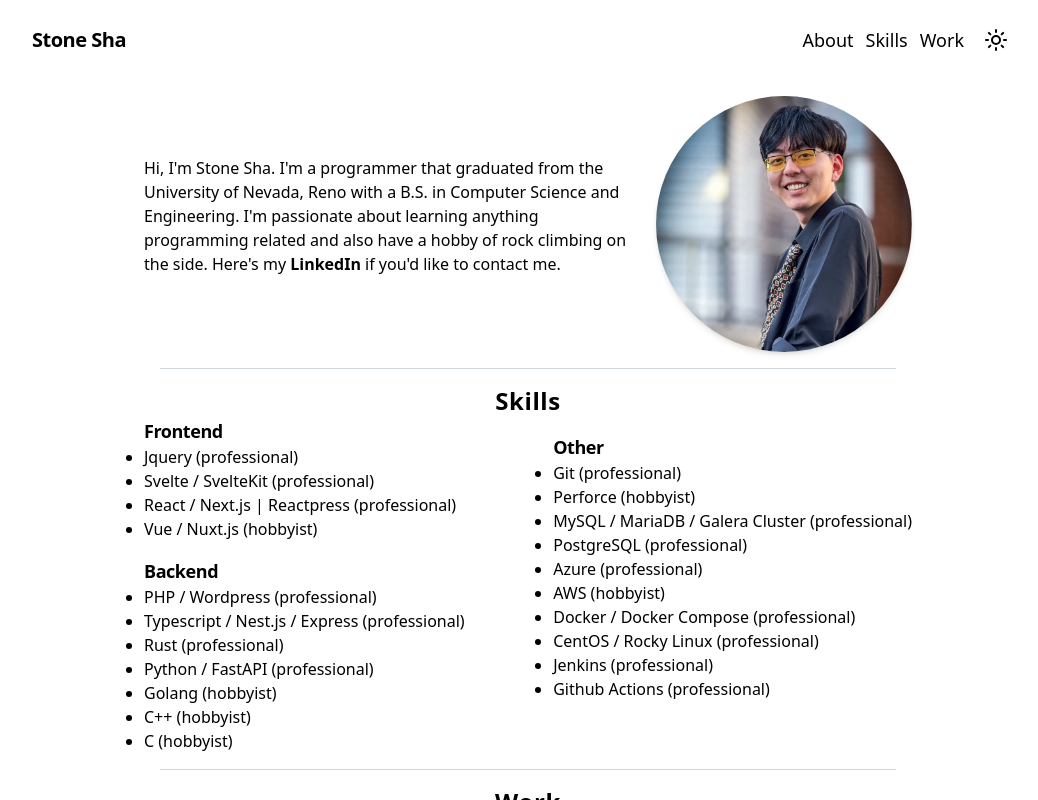
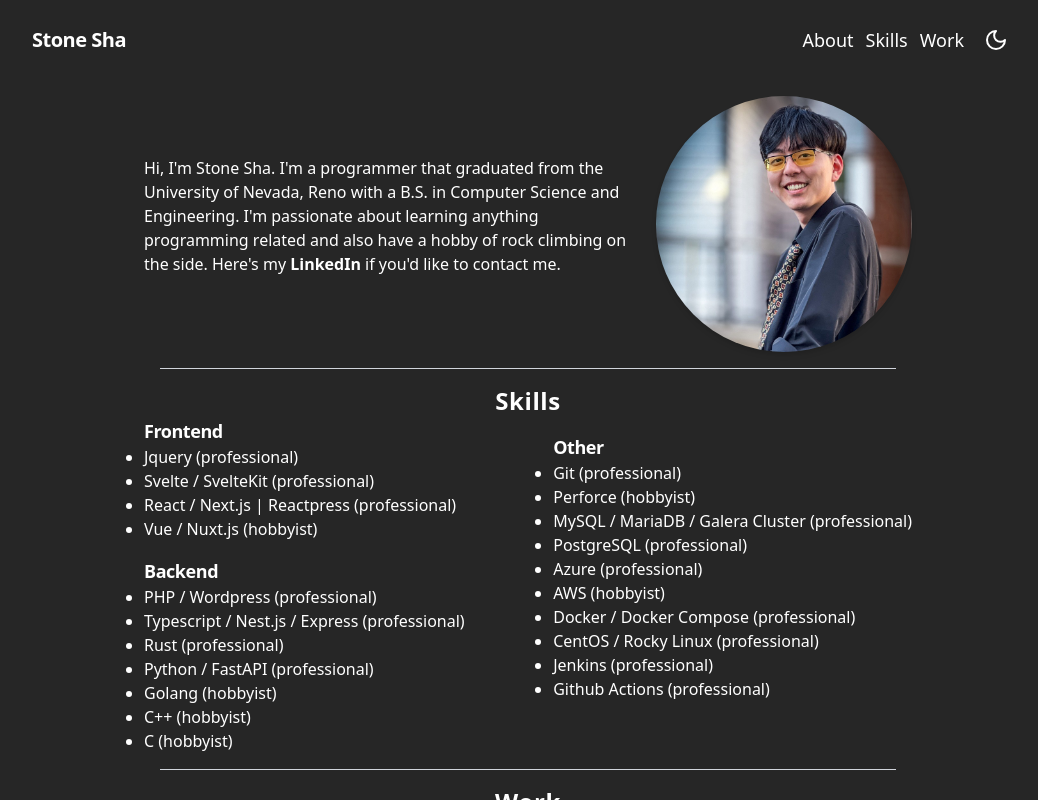
Before and after one commit to stonesha/stonesha.com, a SvelteKit app: page / in a window 1280 px wide. Both pictures are taken after a click on the button 1108 px from the left and 40 px from the top of the page. Shown: the top 800 px of the page, without its empty margins (112-1150 px from the left). Built offline with nearby package versions, Linux system fonts and the light colour scheme.

Commit message:
added dark/light mode functionality

```diff
--- a/src/app.css
+++ b/src/app.css
@@ -1,5 +1,8 @@
 @import 'tailwindcss';
 
+@custom-variant dark (&:where(.dark, .dark *));
+
 body {
-    @apply bg-white;
+    transition: background-color 0.2s ease-in-out, color 0.2s ease-in-out;
+    @apply bg-white dark:bg-neutral-800 text-black dark:text-white;
 }
--- a/src/app.html
+++ b/src/app.html
@@ -4,6 +4,14 @@
 		<meta charset="utf-8" />
 		<link rel="icon" href="%sveltekit.assets%/favicon.png" />
 		<meta name="viewport" content="width=device-width, initial-scale=1" />
+
+		<script>
+			localStorage.theme === 'dark' ||
+				(!('theme' in localStorage) && window.matchMedia('(prefers-color-scheme: dark)').matches)
+				? document.documentElement.classList.add('dark')
+				: document.documentElement.classList.remove('dark');
+		</script>
+
 		%sveltekit.head%
 	</head>
 	<body data-sveltekit-preload-data="hover">
--- a/src/routes/+layout.svelte
+++ b/src/routes/+layout.svelte
@@ -1,14 +1,40 @@
 <script lang="ts">
 	import '../app.css';
-	import { Sun } from '@lucide/svelte';
+	import { Sun, Moon } from '@lucide/svelte';
 	let { children } = $props();
+	import { browser } from '$app/environment';
+
+	let darkMode = $state(false);
 
 	function scrollToSection(id: string) {
 		document.getElementById(id)?.scrollIntoView({ behavior: 'smooth' });
 	}
+
+	function darkModeToggle() {
+		darkMode = !darkMode;
+
+		localStorage.setItem('theme', darkMode ? 'dark' : 'light');
+
+		darkMode
+			? document.documentElement.classList.add('dark')
+			: document.documentElement.classList.remove('dark');
+	}
+
+	if (browser) {
+		if (
+			localStorage.theme === 'dark' ||
+			(!('theme' in localStorage) && window.matchMedia('(prefers-color-scheme: dark)').matches)
+		) {
+			document.documentElement.classList.add('dark');
+			darkMode = true;
+		} else {
+			document.documentElement.classList.remove('dark');
+			darkMode = false;
+		}
+	}
 </script>
 
-<header class="sticky top-0 mx-auto max-w-5xl bg-white px-4 py-4">
+<header class="sticky top-0 mx-auto max-w-5xl px-4 py-4">
 	<nav class="flex flex-row items-center justify-between">
 		<p class="text-xl font-bold tracking-tight">Stone Sha</p>
 
@@ -25,9 +51,16 @@
 				onclick={() => scrollToSection('work')}
 				class="text-lg transition hover:cursor-pointer hover:text-sky-500">Work</button
 			>
-			<button class="rounded-md p-2 transition hover:cursor-pointer hover:bg-sky-200"
-				><Sun /></button
+			<button
+				onclick={darkModeToggle}
+				class="rounded-md p-2 transition hover:cursor-pointer hover:bg-sky-200"
 			>
+				{#if darkMode}
+					<Moon />
+				{:else}
+					<Sun />
+				{/if}
+			</button>
 		</div>
 	</nav>
 </header>
```
